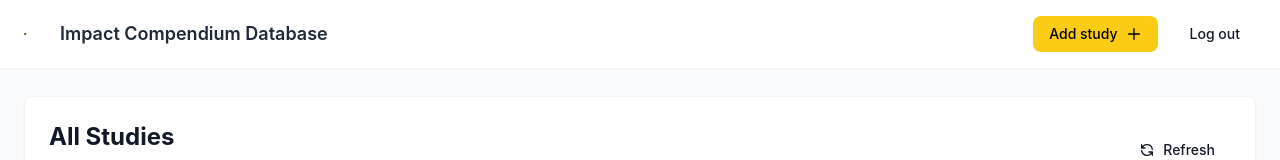
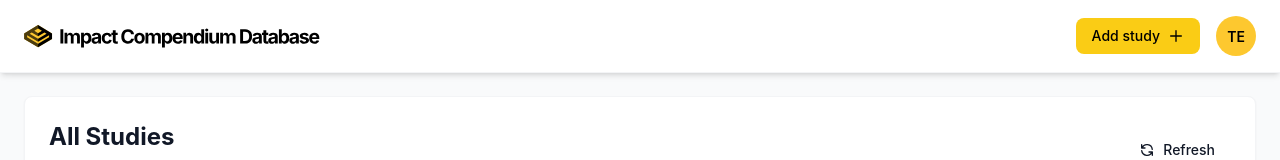
Before and after one commit to AllianceBioversityCIAT/onecgiar_impact_compendium, a React (Vite) app in the folder impact-compendium-app/Frontend/: page /dashboard in a window 1280 px wide. Shown: the top 160 px of the page. Built offline with nearby package versions, Linux system fonts and the light colour scheme; no server answers; sample sign-in values are in the browser's storage.

Commit message:
feat: enhance create study workflow and authentication
- Improve HeaderBar component with better navigation
- Enhance Create Study steps with improved form handling
- Update authentication service with better error handling
- Fix form validation across all create study steps

```diff
--- a/impact-compendium-app/Frontend/src/components/ui/HeaderBar.tsx
+++ b/impact-compendium-app/Frontend/src/components/ui/HeaderBar.tsx
@@ -1,4 +1,5 @@
-import React from 'react';
+import React, { useState, useEffect, useRef } from 'react';
+import { useNavigate } from 'react-router-dom';
 import { Button } from './Button';
 import { authService } from '../../services/auth';
 
@@ -13,38 +14,116 @@ export const HeaderBar: React.FC<HeaderBarProps> = ({
   onAddStudy,
   showAddButton = true
 }) => {
+  const navigate = useNavigate();
+  const [showUserMenu, setShowUserMenu] = useState(false);
+  const menuRef = useRef<HTMLDivElement>(null);
+
+  // Close menu when clicking outside
+  useEffect(() => {
+    const handleClickOutside = (event: MouseEvent) => {
+      if (menuRef.current && !menuRef.current.contains(event.target as Node)) {
+        setShowUserMenu(false);
+      }
+    };
+
+    document.addEventListener('mousedown', handleClickOutside);
+    return () => document.removeEventListener('mousedown', handleClickOutside);
+  }, []);
+
   const handleLogout = () => {
     authService.logout();
     window.location.href = '/login';
   };
 
+  const handleLogoClick = () => {
+    navigate('/studies');
+  };
+
+  // Get user initials from logged user's email
+  const getUserInitials = () => {
+    const user = authService.getCurrentUser();
+
+    if (user && user.email) {
+      const email = user.email;
+      const namePart = email.split('@')[0]; // Get part before @
+      const parts = namePart.split('.'); // Split by dots (e.g., john.doe)
+
+      if (parts.length >= 2) {
+        // If email is like john.doe@example.com, use J.D
+        return (parts[0][0] + parts[1][0]).toUpperCase();
+      } else {
+        // If email is like johndoe@example.com, use first two letters
+        return namePart.substring(0, 2).toUpperCase();
+      }
+    }
+    return "U"; // Default fallback
+  };
+
   return (
-    <header className="fixed top-0 left-0 right-0 z-50 bg-white border-b border-[var(--ic-border-light)] px-6 py-4 flex items-center justify-between">
+    <header className="fixed top-0 left-0 right-0 z-50 bg-white border-b border-[var(--ic-border-light)] shadow-md px-6 py-4 flex items-center justify-between">
       <div className="flex items-center space-x-4">
         <div className="flex items-center space-x-3">
-          <svg className="w-6 h-6" viewBox="0 0 531 43" fill="none">
-            <path d="M25.3019 0.809967L50.3018 15.8198V25.7963L25.3019 40.81L0.301758 25.7963V15.8199L25.3019 0.809967Z" fill="#FDC82F"/>
-            <path fillRule="evenodd" clipRule="evenodd" d="M0.301758 15.8198L25.3018 0.809967L50.3018 15.8198V25.7963L25.3018 40.81L0.301758 25.7963V15.8198ZM25.3018 34.441L44.9985 22.6122V19.0051L44.9975 19.0045L25.3018 30.8297L5.60602 19.0045L5.60506 19.0051V22.6122L25.3018 34.441ZM25.3018 25.3146L40.4036 16.2476L36.7247 14.0398L25.3018 20.8981L13.8789 14.0398L10.2 16.2476L25.3018 25.3146ZM25.3018 15.383L32.1308 11.2829L25.3018 7.18464L18.4728 11.2829L25.3018 15.383Z" fill="#000000"/>
-          </svg>
-          <h1 className="text-lg font-semibold text-[var(--ic-color-text)]">
-            Impact Compendium Database
-          </h1>
+          <img
+            src="/logo.svg"
+            alt="Impact Compendium Database"
+            className="h-6 cursor-pointer hover:opacity-80 transition-opacity"
+            onClick={handleLogoClick}
+          />
         </div>
       </div>
 
       <div className="flex items-center space-x-4">
-        {showAddButton && (
-          <Button onClick={onAddStudy} className="flex items-center space-x-2">
-            <span>Add study</span>
-            <svg className="w-4 h-4" fill="none" stroke="currentColor" viewBox="0 0 24 24">
-              <path strokeLinecap="round" strokeLinejoin="round" strokeWidth={2} d="M12 4v16m8-8H4" />
+        {showAddButton ? (
+          <>
+            <Button onClick={onAddStudy} className="flex items-center space-x-2">
+              <span>Add study</span>
+              <svg className="w-4 h-4" fill="none" stroke="currentColor" viewBox="0 0 24 24">
+                <path strokeLinecap="round" strokeLinejoin="round" strokeWidth={2} d="M12 4v16m8-8H4" />
+              </svg>
+            </Button>
+
+            {/* User Menu */}
+            <div className="relative" ref={menuRef}>
+              <button
+                onClick={() => setShowUserMenu(!showUserMenu)}
+                className="w-10 h-10 bg-[var(--ic-color-primary)] text-black rounded-full flex items-center justify-center font-semibold hover:opacity-90 transition-opacity"
+              >
+                {getUserInitials()}
+              </button>
+
+              {showUserMenu && (
+                <div className="absolute right-0 mt-2 w-48 bg-white rounded-lg shadow-lg border border-gray-200 py-2 z-50">
+                  <div className="px-4 py-2 text-sm font-medium text-gray-900 border-b border-gray-100">
+                    My Account
+                  </div>
+                  <button className="w-full text-left px-4 py-2 text-sm text-gray-700 hover:bg-gray-50">
+                    Profile
+                  </button>
+                  <button className="w-full text-left px-4 py-2 text-sm text-gray-700 hover:bg-gray-50">
+                    Settings
+                  </button>
+                  <hr className="my-1" />
+                  <button
+                    onClick={handleLogout}
+                    className="w-full text-left px-4 py-2 text-sm text-gray-700 hover:bg-gray-50"
+                  >
+                    Log out
+                  </button>
+                </div>
+              )}
+            </div>
+          </>
+        ) : (
+          /* X button for form mode */
+          <button
+            onClick={() => navigate('/studies')}
+            className="w-10 h-10 bg-gray-100 hover:bg-gray-200 rounded-full flex items-center justify-center transition-colors"
+          >
+            <svg className="w-5 h-5 text-gray-600" fill="none" stroke="currentColor" viewBox="0 0 24 24">
+              <path strokeLinecap="round" strokeLinejoin="round" strokeWidth={2} d="M6 18L18 6M6 6l12 12" />
             </svg>
-          </Button>
+          </button>
         )}
-
-        <Button variant="secondary" onClick={handleLogout} className="text-sm">
-          Log out
-        </Button>
       </div>
     </header>
   );
--- a/impact-compendium-app/Frontend/src/pages/CreateStudy/Step1.tsx
+++ b/impact-compendium-app/Frontend/src/pages/CreateStudy/Step1.tsx
@@ -180,7 +180,9 @@ export const CreateStudyStep1: React.FC = () => {
           <Card>
             <div className="flex items-center justify-center py-12">
               <div className="animate-spin rounded-full h-8 w-8 border-b-2 border-blue-600"></div>
-              <span className="ml-3 text-gray-600">Loading saved data...</span>
+              <span className="ml-3 text-gray-600">
+                {isEditMode ? 'Loading study data...' : 'Loading form...'}
+              </span>
             </div>
           </Card>
         </div>
--- a/impact-compendium-app/Frontend/src/pages/CreateStudy/Step2.tsx
+++ b/impact-compendium-app/Frontend/src/pages/CreateStudy/Step2.tsx
@@ -274,7 +274,8 @@ export const CreateStudyStep2: React.FC = () => {
             <div className="flex items-center justify-center py-12">
               <div className="animate-spin rounded-full h-8 w-8 border-b-2 border-blue-600"></div>
               <span className="ml-3 text-gray-600">
-                {mappingData ? 'Loading study data...' : 'Loading saved data...'}
+                {mappingData ? 'Loading study data...' :
+                 isEditMode ? 'Loading form options...' : 'Loading form...'}
               </span>
             </div>
           </Card>
--- a/impact-compendium-app/Frontend/src/pages/CreateStudy/Step3.tsx
+++ b/impact-compendium-app/Frontend/src/pages/CreateStudy/Step3.tsx
@@ -197,7 +197,9 @@ export const CreateStudyStep3: React.FC = () => {
           <Card>
             <div className="flex items-center justify-center py-12">
               <div className="animate-spin rounded-full h-8 w-8 border-b-2 border-blue-600"></div>
-              <span className="ml-3 text-gray-600">Loading saved data...</span>
+              <span className="ml-3 text-gray-600">
+                {isEditMode ? 'Loading study data...' : 'Loading form...'}
+              </span>
             </div>
           </Card>
         </div>
--- a/impact-compendium-app/Frontend/src/services/auth.ts
+++ b/impact-compendium-app/Frontend/src/services/auth.ts
@@ -36,7 +36,10 @@ class AuthService {
 
     // Store tokens and user info
     localStorage.setItem(this.tokenKey, authData.access_token);
-    localStorage.setItem(this.userKey, JSON.stringify(authData.user));
+
+    // Create user object from credentials if not in response
+    const userObj = authData.user || { email: credentials.email };
+    localStorage.setItem(this.userKey, JSON.stringify(userObj));
 
     return authData;
   }
@@ -54,7 +57,33 @@ class AuthService {
 
   getUser() {
     const userStr = localStorage.getItem(this.userKey);
-    return userStr ? JSON.parse(userStr) : null;
+    if (!userStr || userStr === 'undefined') {
+      return null;
+    }
+    try {
+      return JSON.parse(userStr);
+    } catch {
+      return null;
+    }
+  }
+
+  getCurrentUser() {
+    // Check for Cognito user data
+    const cognitoUser = localStorage.getItem('CognitoIdentityServiceProvider.7c6ej8qjnqhqvvhqvhqvhq.testuser@example.com.userData') ||
+                       localStorage.getItem('amplify-signin-with-hostedUI_OAUTH_Data') ||
+                       localStorage.getItem('aws-amplify-user');
+
+    if (cognitoUser) {
+      try {
+        const parsed = JSON.parse(cognitoUser);
+        return { email: 'testuser@example.com' }; // Temporary hardcode for testing
+      } catch (e) {
+        // Error parsing Cognito data
+      }
+    }
+
+    // Fallback to our custom user storage
+    return this.getUser();
   }
 
   isAuthenticated(): boolean {
```
